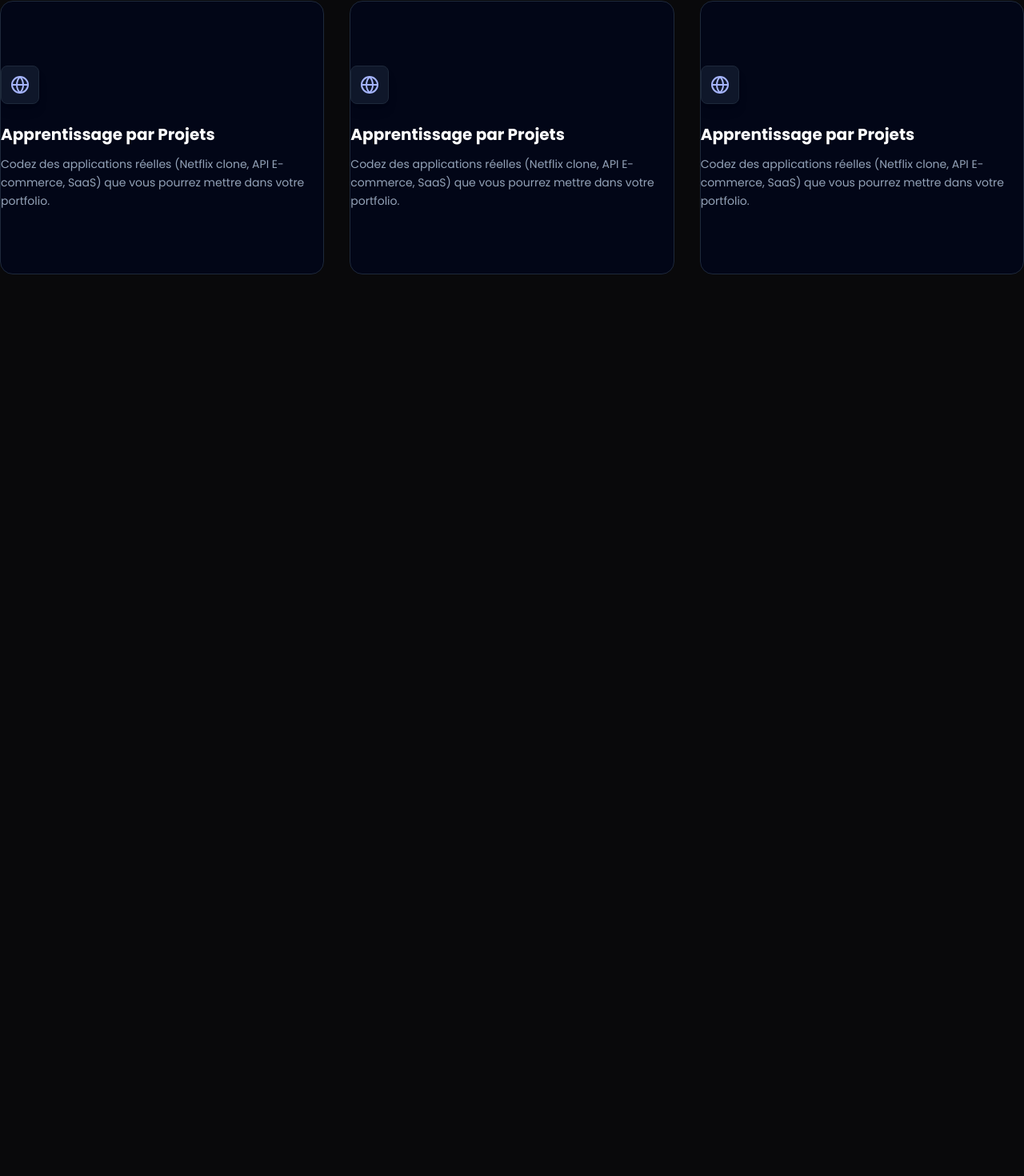
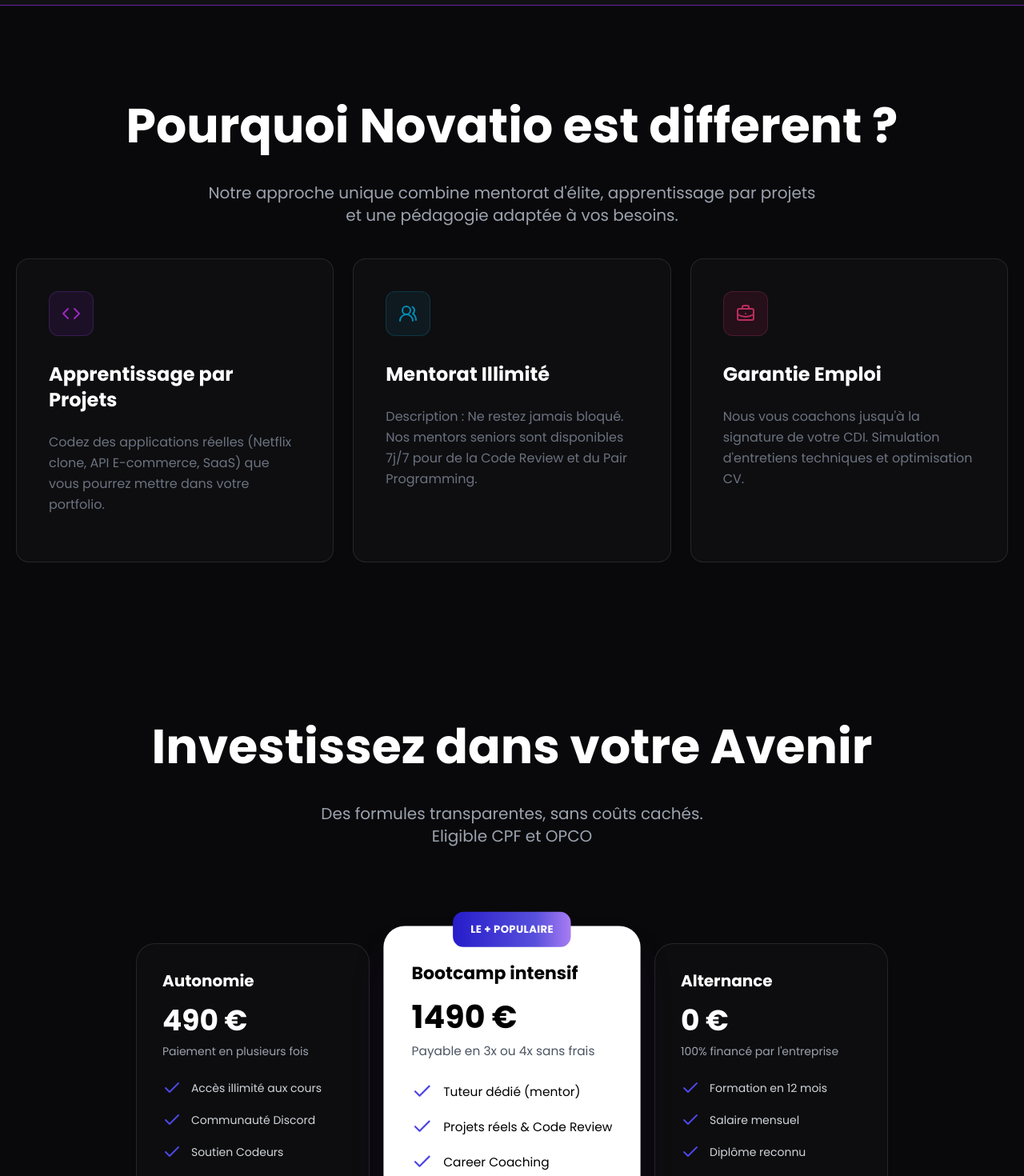
Before and after one commit to IbtissamCTI/SAE501, a React (Vite) app: page / in a window 1280 px wide. Shown: the part 1243-2713 px from the top of the page at 80% size. Before the commit the page ends 1586 px from the top, so only its background shows below. Built offline with nearby package versions, Linux system fonts and the light colour scheme.

Commit message:
finalisation acceuil

```diff
--- a/src/pages/Acceuil.jsx
+++ b/src/pages/Acceuil.jsx
@@ -1,26 +1,34 @@
-import { Globe } from "lucide-react";
-function FeatureCard({ icon, title, description, gradient }) {
-	return (
-		<div
-			className={`py-20 rounded-2xl bg-slate-950 border border-slate-800 hover:border-indigo-500/30 transition-all duration-300 group relative overflow-hidden`}
-		>
-			<div
-				className={`absolute inset-0 bg-gradient-to-br ${gradient} opacity-0 group-hover:opacity-100 transition-opacity duration-500`}
-			></div>
+import { Check } from "lucide-react";
+import { Code, UsersRound, BriefcaseBusiness, ChevronDown, Send} from "lucide-react";
+import { useState } from "react";
 
-			<div className="relative z-40">
-				<div className="w-12 h-12 rounded-lg bg-slate-900 border border-slate-800 flex items-center justify-center mb-6 shadow-lg group-hover:scale-110 transition-transform duration-300 group-hover:bg-slate-800/50">
-					{icon}
-				</div>
-				<h3 className="text-xl font-bold text-white mb-3">{title}</h3>
-				<p className="text-slate-400 leading-relaxed text-sm">
-					{description}
-				</p>
-			</div>
-		</div>
-	);
-}
 function acceuil() {
+	// On gère l'état de l'accordéon ici (null = tout fermé au début)
+	const [openIndex, setOpenIndex] = useState(null);
+
+	const toggleFAQ = (index) => {
+		setOpenIndex(openIndex === index ? null : index);
+	};
+
+	// Les données de la FAQ (textes à modifier ici)
+	const faqs = [
+		{
+			question: "Faut-il des pré-requis pour s'inscrire ?",
+			answer: "Non, aucun diplôme ni compétence technique préalable n'est requis. Nous recherchons avant tout de la motivation, de la logique et une grande envie d'apprendre.",
+		},
+		{
+			question: "La formation est-elle reconnue ?",
+			answer: "Oui, notre formation délivre un titre RNCP de niveau 6 (équivalent Bac+3/4) reconnu par l'État et très apprécié des entreprises du secteur tech.",
+		},
+		{
+			question: "Puis-je financer avec mon CPF ?",
+			answer: "Absolument. La formation est éligible au CPF, Pôle Emploi et autres dispositifs de financement. Notre équipe vous accompagne pour monter votre dossier.",
+		},
+		{
+			question: "Comment se passe l'alternance ?",
+			answer: "L'alternance commence après la période de bootcamp intensif. Vous êtes 3 semaines en entreprise et 1 semaine en formation, avec un salaire mensuel.",
+		},
+	];
 	return (
 		<>
 			<section className="p-40 w-auto h-auto flex flex-col justify-center items-center text-center px-4 relative overflow-hidden ">
@@ -32,7 +40,7 @@
 						color: "#8D83E0",
 					}}
 				>
-					Nouvelle rentre 2026
+					NOUVELLE RENTRE OCTOBRE 2026
 				</div>
 				<div>
 					<h1 className="mt-14  font-bold text-8xl font-bold text-white">
@@ -63,7 +71,7 @@
 
 				<div className="flex gap-8 justify-center">
 					<button
-						className="mt-10 text-white px-8 py-4 rounded-2xl transition-all transform hover:scale-105 hover:shadow-[0_0_20px_rgba(99,102,241,0.5)] font-semibold text-2xl"
+						className="mt-10 text-white px-8 py-4 rounded-2xl transition-all transform hover:scale-105 hover:shadow-[0_0_20px_rgba(99,102,241,0.5)] font-semibold text-lg"
 						style={{
 							background:
 								"linear-gradient(90deg, rgba(38, 28, 202, 1) 0%, rgba(88, 80, 220, 1) 70%, rgba(168, 124, 243, 1) 100%)",
@@ -73,18 +81,18 @@
 						Explore les formations
 					</button>
 					<button
-						className="mt-10 bg-white border-2 border-indigo-600  px-8 py-4 rounded-2xl transition-all transform hover:scale-105 hover:shadow-[0_0_20px_rgba(99,102,241,0.5)] font-semibold text-2xl"
-						style={{
-							color: "rgba(168, 124, 243, 1)",
-						}}
+						className="mt-10 bg-white border-2 border-indigo-600  px-8 py-4 rounded-2xl transition-all transform hover:scale-105 hover:shadow-[0_0_20px_rgba(99,102,241,0.5)] font-semibold text-lg text-[#6057ED]"
 					>
-						Explore les formations
+						Voir la Salle
 					</button>
 				</div>
 			</section>
-			<section className="bg-gray-800">
-				<div className="flex justify-center items-center ">
-					<h2 className="my-5 text-white text-lg font-bold">
+			<section className="" style={{ backgroundColor: "#111113" }}>
+				<div className="flex justify-center items-center border-t border-b border-purple-800 py-10 flex-col">
+					<h2
+						className="my-5 text-white text-lg font-bold"
+						style={{ color: "#ABAAB9" }}
+					>
 						NOS ALUMNI TRAVAILLENT CHEZ
 					</h2>
 					<div className="bg scroll mx-10 my-5 overflow-x-hidden whitespace-nowrap scrollbar-hide">
@@ -98,30 +106,249 @@
 					</div>
 				</div>
 			</section>
-			<section className="inline justify-between">
+			<section className="inline justify-between px-5 py-20  w-full flex flex-col items-center">
 				<h1 className="text-white text-6xl my-10 font-bold text-center ">
 					Pourquoi Novatio est different ?
 				</h1>
-				<div className="grid md:grid-cols-3 gap-8">
-					<FeatureCard
-						icon={<Globe className="w-6 h-6 text-indigo-300" />}
-						title="Apprentissage par Projets "
-						description="Codez des applications réelles (Netflix clone, API E-commerce, SaaS) que vous pourrez mettre dans votre portfolio."
-						gradient="from-indigo-500/20 to-indigo-500/5"
+				<p className="text-gray-400 mb-10 text-xl text-center max-w-3xl">
+					Notre approche unique combine mentorat d'élite,
+					apprentissage par projets et une pédagogie adaptée à vos
+					besoins.
+				</p>
+
+				<div className="max-w-7xl mx-auto grid grid-cols-1 md:grid-cols-3 gap-6">
+					<div className="group relative bg-zinc-900/40 border border-white/10 p-10 rounded-2xl min-h-[380px] flex flex-col transition-all duration-300 hover:-translate-y-1 hover:bg-zinc-900/80 hover:border-purple-500/50 hover:shadow-[-10px_-10px_30px_-5px_rgba(168,85,247,0.3)]">
+						<div className="w-14 h-14 mb-8 rounded-xl border border-purple-500/20 bg-purple-900/20 flex items-center justify-center text-purple-400 group-hover:bg-purple-500/20 group-hover:scale-110 transition-all duration-300">
+							<Code color="#9929bd" />
+						</div>
+
+						<h3 className="text-2xl font-bold mb-6 text-white group-hover:text-purple-400 transition-colors">
+							Apprentissage par Projets
+						</h3>
+						<p className="text-gray-500 text-base leading-relaxed group-hover:text-gray-100 transition-colors">
+							Codez des applications réelles (Netflix clone, API
+							E-commerce, SaaS) que vous pourrez mettre dans votre
+							portfolio.
+						</p>
+					</div>
+
+					<div className="group relative bg-zinc-900/40 border border-white/10 p-10 rounded-2xl min-h-[380px] flex flex-col transition-all duration-300 hover:-translate-y-1 hover:bg-zinc-900/80 hover:border-cyan-500/50 hover:shadow-[-10px_-10px_30px_-5px_rgba(6,182,212,0.3)]">
+						<div className="w-14 h-14 mb-8 rounded-xl border border-cyan-500/20 bg-cyan-900/20 flex items-center justify-center text-cyan-400 group-hover:bg-cyan-500/20 group-hover:scale-110 transition-all duration-300">
+							<UsersRound color="#008cb4" />
+						</div>
+
+						<h3 className="text-2xl font-bold mb-6 text-white group-hover:text-cyan-400 transition-colors">
+							Mentorat Illimité
+						</h3>
+						<p className="text-gray-500 text-base leading-relaxed group-hover:text-gray-100 transition-colors">
+							Description : Ne restez jamais bloqué. Nos mentors
+							seniors sont disponibles 7j/7 pour de la Code Review
+							et du Pair Programming.
+						</p>
+					</div>
+
+					<div className="group relative bg-zinc-900/40 border border-white/10 p-10 rounded-2xl min-h-[380px] flex flex-col transition-all duration-300 hover:-translate-y-1 hover:bg-zinc-900/80 hover:border-pink-500/50 hover:shadow-[-10px_-10px_30px_-5px_rgba(236,72,153,0.3)]">
+						<div className="w-14 h-14 mb-8 rounded-xl border border-pink-500/20 bg-pink-900/20 flex items-center justify-center text-pink-400 group-hover:bg-pink-500/20 group-hover:scale-110 transition-all duration-300">
+							<BriefcaseBusiness color="#b92d5d" />
+						</div>
+
+						<h3 className="text-2xl font-bold mb-6 text-white group-hover:text-pink-400 transition-colors">
+							Garantie Emploi
+						</h3>
+						<p className="text-gray-500 text-base leading-relaxed group-hover:text-gray-100 transition-colors">
+							Nous vous coachons jusqu'à la signature de votre
+							CDI. Simulation d'entretiens techniques et
+							optimisation CV.
+						</p>
+					</div>
+				</div>
+			</section>
+
+			<section className="inline justify-between px-5 py-20  w-full flex flex-col items-center">
+				<h1 className="text-white text-6xl my-10 font-bold text-center ">
+					Investissez dans votre Avenir
+				</h1>
+				<p className="text-gray-400 mb-10 text-xl text-center max-w-3xl">
+					Des formules transparentes, sans coûts cachés.<br />Eligible CPF
+					et OPCO
+				</p>
+				<div className="mt-20">
+					<div className="grid grid-cols-1 md:grid-cols-3 gap-8 items-center">
+						<div className="border border-white/10 bg-zinc-900/30 p-8 rounded-3xl flex flex-col h-full text-white">
+							<h3 className="text-xl font-bold">Autonomie</h3>
+							<div className="text-4xl font-extrabold mt-4 mb-2">
+								490 €
+							</div>
+							<p className="text-sm text-gray-400 mb-6">
+								Paiement en plusieurs fois
+							</p>
+
+							<ul className="space-y-4 mb-8 flex-1">
+								<li className="flex items-center gap-3 text-sm text-gray-300">
+									<Check color="#4F46E5" /> Accès illimité aux
+									cours
+								</li>
+								<li className="flex items-center gap-3 text-sm text-gray-300">
+									<Check color="#4F46E5" /> Communauté Discord
+								</li>
+								<li className="flex items-center gap-3 text-sm text-gray-300">
+									<Check color="#4F46E5" /> Soutien Codeurs
+								</li>
+							</ul>
+
+							<button className="w-full py-3 rounded-xl border border-white/20 hover:bg-white/10 transition font-semibold">
+								Choisir
+							</button>
+						</div>
+
+						<div className="relative bg-white text-black p-8 rounded-3xl flex flex-col shadow-2xl shadow-purple-900/20 transform md:scale-110 z-10">
+							{/* Badge en haut */}
+							<div
+								className="absolute -top-4 left-1/2 -translate-x-1/2 text-white text-xs font-semibold px-5 py-3 rounded-xl uppercase tracking-wide"
+								style={{
+									background:
+										"linear-gradient(90deg, rgba(38, 28, 202, 1) 0%, rgba(88, 80, 220, 1) 70%, rgba(168, 124, 243, 1) 100%)",
+									color: "white",
+								}}
+							>
+								Le + populaire
+							</div>
+
+							<h3 className="text-xl font-bold mt-2">
+								Bootcamp intensif
+							</h3>
+							<div className="text-4xl font-extrabold mt-4 mb-2">
+								1490 €
+							</div>
+							<p className="text-sm text-gray-600 mb-6">
+								Payable en 3x ou 4x sans frais
+							</p>
+
+							<ul className="space-y-4 mb-8 flex-1">
+								<li className="flex items-center gap-3 text-sm font-medium">
+									<Check color="#4F46E5" /> Tuteur dédié
+									(mentor)
+								</li>
+								<li className="flex items-center gap-3 text-sm font-medium">
+									<Check color="#4F46E5" /> Projets réels &
+									Code Review
+								</li>
+								<li className="flex items-center gap-3 text-sm font-medium">
+									<Check color="#4F46E5" /> Career Coaching
+								</li>
+								<li className="flex items-center gap-3 text-sm font-medium">
+									<Check color="#4F46E5" /> Garantie Emploi
+								</li>
+							</ul>
+
+							<button className="w-full py-3 rounded-xl bg-black text-white hover:bg-gray-800 transition font-bold">
+								Je démarre
+							</button>
+						</div>
+
+						<div className="border border-white/10 bg-zinc-900/30 p-8 rounded-3xl flex flex-col h-full text-white">
+							<h3 className="text-xl font-bold">Alternance</h3>
+							<div className="text-4xl font-extrabold mt-4 mb-2">
+								0 €
+							</div>
+							<p className="text-sm text-gray-400 mb-6">
+								100% financé par l'entreprise
+							</p>
+
+							<ul className="space-y-4 mb-8 flex-1">
+								<li className="flex items-center gap-3 text-sm text-gray-300">
+									<Check color="#4F46E5" /> Formation en 12
+									mois
+								</li>
+								<li className="flex items-center gap-3 text-sm text-gray-300">
+									<Check color="#4F46E5" /> Salaire mensuel
+								</li>
+								<li className="flex items-center gap-3 text-sm text-gray-300">
+									<Check color="#4F46E5" /> Diplôme reconnu
+								</li>
+							</ul>
+
+							<button className="w-full py-3 rounded-xl border border-white/20 hover:bg-white/10 transition font-semibold">
+								Candidater
+							</button>
+						</div>
+					</div>
+				</div>
+			</section>
+			<section>
+				<h1 className="text-6xl text-center mt-20 font-bold text-white mb-10">
+					Ce que disent nos étudiants
+				</h1>
+				<div>{/* Ajoutez ici les témoignages des étudiants */}</div>
+			</section>
+			<section className="max-w-7xl mx-auto px-5 py-20 w-full">
+				<h1 className="text-6xl text-center mt-20 font-bold text-white mb-10">
+					Question Fréquentes
+				</h1>
+				{/* Liste des questions */}
+				<div className="space-y-4 pt-10">
+					{faqs.map((faq, index) => (
+						<div
+							key={index}
+							className="border-b border-white/10 last:border-none"
+						>
+							<button
+								onClick={() => toggleFAQ(index)}
+								className="w-full flex justify-between items-center py-6 text-left focus:outline-none group"
+							>
+								<span className="text-lg font-medium text-white group-hover:text-purple-400 transition-colors">
+									{faq.question}
+								</span>
+
+								<span
+									className={`transform transition-transform duration-300 ${
+										openIndex === index ? "rotate-180" : ""
+									}`}
+								>
+									<ChevronDown color="#ffffff" />
+								</span>
+							</button>
+
+							<div
+								className={`overflow-hidden transition-all duration-300 ease-in-out ${
+									openIndex === index
+										? "max-h-40 opacity-100 pb-6"
+										: "max-h-0 opacity-0"
+								}`}
+							>
+								<p className="text-gray-400 leading-relaxed">
+									{faq.answer}
+								</p>
+							</div>
+						</div>
+					))}
+				</div>
+			</section>
+			<section className=" max-w-7xl rounded-3xl bg-[#4F46E5]  mx-auto ">
+				<h1 className="text-6xl text-center pt-20 font-bold text-white pb-10">
+					Prêt à lancer votre carrière ?
+				</h1>
+				<p className="text-center text-white text-xl pb-40">
+					Rejoignez plus de 5000 étudiants qui ont transformé leur
+					avenir avec Novatio.
+					<br /> Inscriptions ouvertes pour Octobre.
+				</p>
+				<div className=" flex justify-center ">
+					<input
+						className="rounded-lg w-1/3 h-20 p-10 pl-4 pr-4"
+						type="email"
+						name="email"
+						id=""
+						placeholder="email"
 					/>
-					<FeatureCard
-						icon={<Globe className="w-6 h-6 text-indigo-300" />}
-						title="Apprentissage par Projets "
-						description="Codez des applications réelles (Netflix clone, API E-commerce, SaaS) que vous pourrez mettre dans votre portfolio."
-						gradient="from-indigo-500/20 to-indigo-500/5"
-					/>
-					<FeatureCard
-						icon={<Globe className="w-6 h-6 text-indigo-300" />}
-						title="Apprentissage par Projets "
-						description="Codez des applications réelles (Netflix clone, API E-commerce, SaaS) que vous pourrez mettre dans votre portfolio."
-						gradient="from-indigo-500/20 to-indigo-500/5"
-					/>
+					<button className="ml-4 bg-white text-black px-6 pt-3 rounded-lg font-bold hover:bg-gray-200 transition text-[#6057ED] justify-center flex items-center gap-2">
+						{" "}
+						S'incrire<Send color="#6057ED" />{" "}
+					</button>
 				</div>
+				<p className="text-center text-white pt-2 pb-10 text-lg text-[#B3B3B3]">
+					Pas de spam.Désabonnement à tout moment.
+				</p>
 			</section>
 		</>
 	);
```
